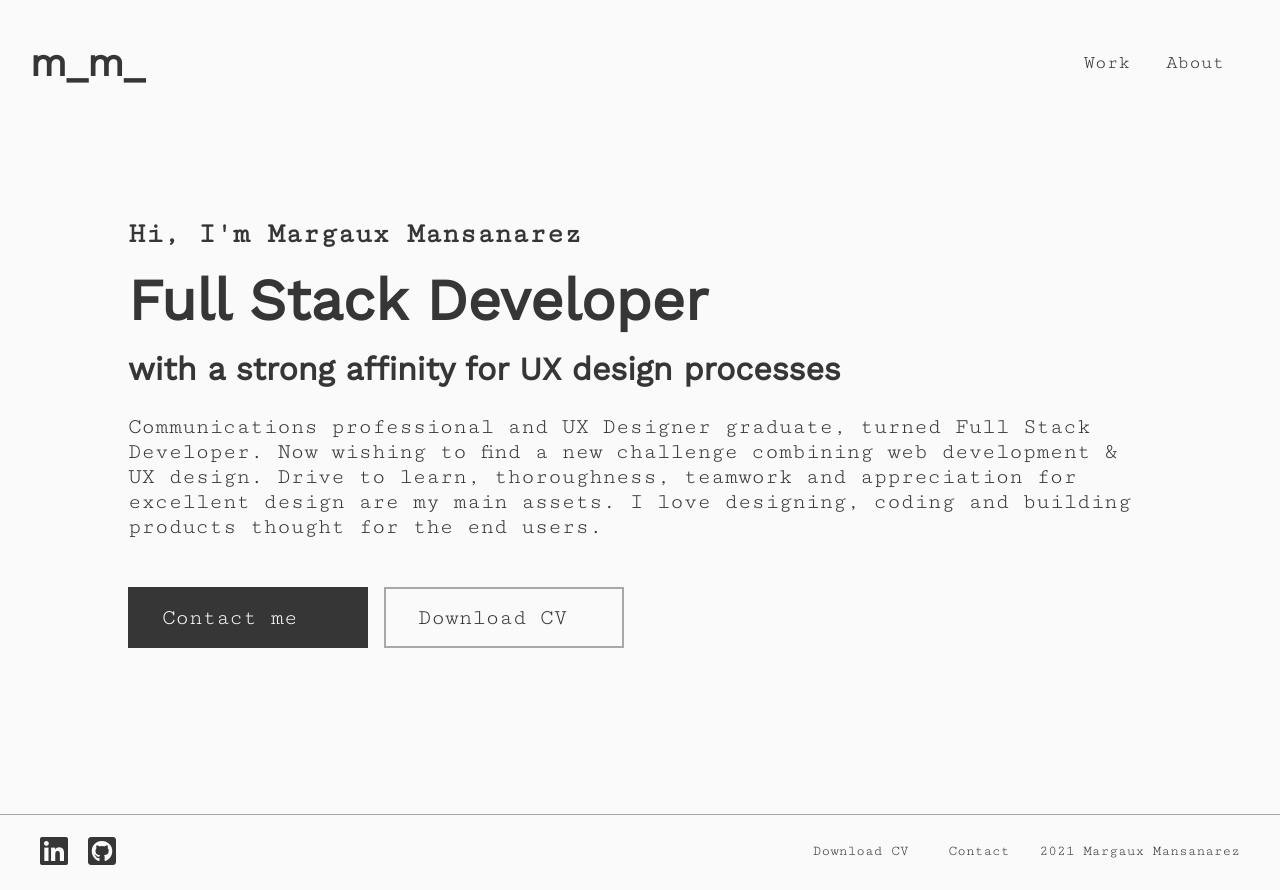
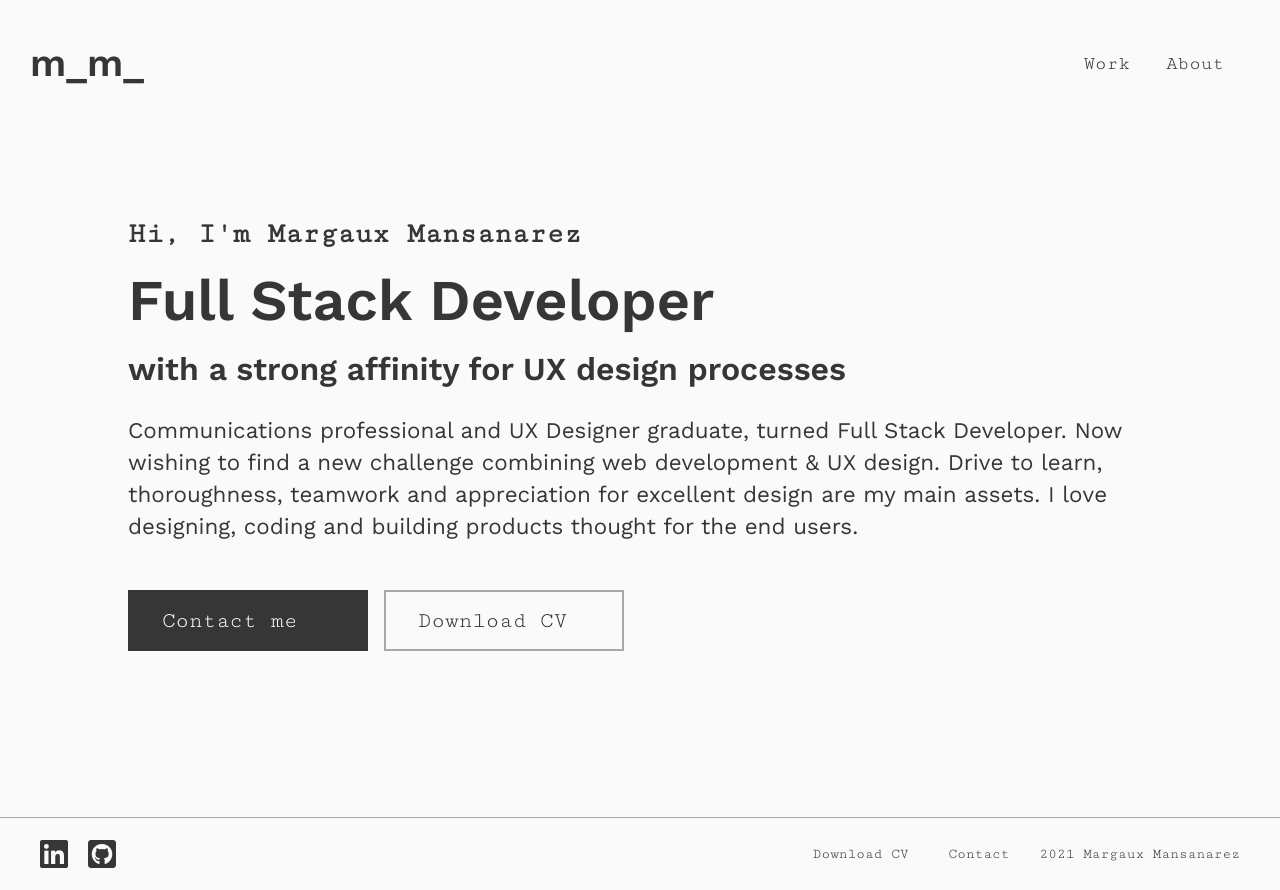
Before and after one commit to margaux-m/portfolio, a PHP site: page /index.php in a window 1280 px wide. Before the commit the page ends 865 px from the top, so only its background shows below. Run offline with PHP 8.4, Linux system fonts and the light colour scheme; some libraries are stand-ins or nearby versions.

Commit message:
Fonts: changed paragraph font to Work Sans for better readibility

```diff
--- a/assets/css/components/footer.css
+++ b/assets/css/components/footer.css
@@ -16,6 +16,7 @@ footer > ul {
 }
 
 footer > ul > li {
+  font-family: 'Cutive Mono', monospace;
   display: flex;
   align-items: center;
   padding: 0px 10px;
--- a/assets/css/style.css
+++ b/assets/css/style.css
@@ -1,5 +1,5 @@
 /* Fonts */
-@import url('https://fonts.googleapis.com/css2?family=Cutive+Mono&family=Work+Sans:wght@200;400&display=swap');
+@import url('https://fonts.googleapis.com/css2?family=Cutive+Mono&family=Work+Sans:wght@200;400;600&display=swap');
 /*font-family: 'Cutive Mono', monospace;
 font-family: 'Work Sans', sans-serif;*/
 
@@ -35,7 +35,7 @@ font-family: 'Work Sans', sans-serif;*/
 
 /* Utilities */
 body {
-  font-family: 'Cutive Mono', monospace;
+  font-family: 'Work Sans', sans-serif;
   background-color: #FAFAFA;
   color: #363636;
   margin: 0;
@@ -59,6 +59,7 @@ h1, h2, h3 {
 
 h1 {
   font-size: 3.6rem;
+  font-weight: 600;
   margin-bottom: 1rem;
   margin-top: 0;
 }
@@ -66,6 +67,14 @@ h1 {
 h2 {
   font-size: 2rem;
   margin-top: 0;
+}
+
+p {
+  line-height: 2rem;
+}
+
+a {
+  font-family: 'Cutive Mono', monospace;
 }
 
 /* Custom design */
```
